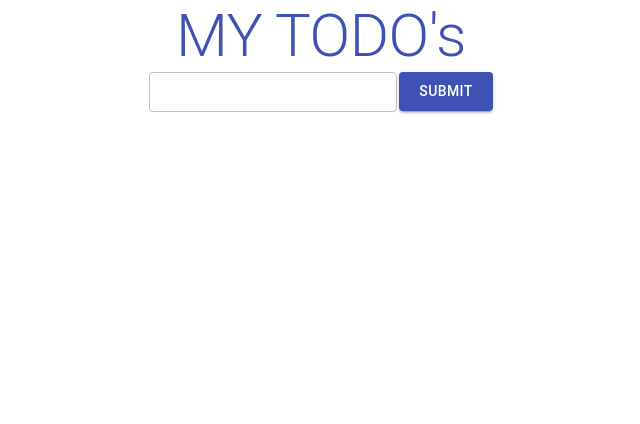
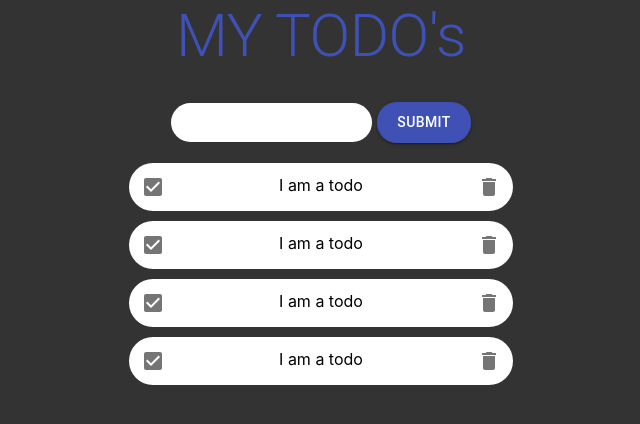
Before and after one commit to Nodarra/todo-mern, a React (Create React App) app: page / in a window 1280 px wide. Shown: the top 424 px of the page, without its empty margins (319-959 px from the left). Built offline with nearby package versions, Linux system fonts and the light colour scheme.

Commit message:
Added todo and todolist components

```diff
--- a/src/App.js
+++ b/src/App.js
@@ -1,7 +1,8 @@
+import { useState } from 'react';
 import './Styles/App.css';
 import Typography from '@material-ui/core/Typography';
 import Form from './components/Form';
-import { useState } from 'react';
+import TodoList from './components/TodoList';
 
 function App() {
   const [inputText, setInputText] = useState("");
@@ -16,6 +17,7 @@ function App() {
         inputText={inputText}
         setInputText={setInputText}
       />
+      <TodoList />
     </div>
   );
 }
--- a/src/Styles/App.css
+++ b/src/Styles/App.css
@@ -4,4 +4,7 @@
 
 .app {
   text-align: center;
+  background-color: #333;
+  width: 100vw;
+  height: 100vh;
 }
--- /dev/null
+++ b/src/Styles/Todo.css
@@ -0,0 +1,21 @@
+.todo {
+  background-color: #fff;
+  width: 30vw;
+  margin: auto;
+  margin-bottom: 10px;
+  border-radius: 30px;
+  display: flex;
+  justify-content: space-between;
+}
+
+.todo p {
+  padding: 12px
+}
+
+.checkbox:hover{
+  color: green;
+}
+
+.delete:hover {
+  color: red;
+}
--- /dev/null
+++ b/src/Styles/TodoList.css
@@ -0,0 +1,3 @@
+.todo-list {
+  padding: 20px;
+}
--- a/src/Styles/form.css
+++ b/src/Styles/form.css
@@ -1,7 +1,17 @@
 .form {
   justify-content: center !important;
+  margin-top: 30px;
 }
 
-.button {
-  padding: 20px !important;
+form .submit {
+  padding: 8px 20px;
+  margin-left: 5px;
+  border-radius: 20px;
 }
+
+form input {
+  padding: 12px;
+  outline: none;
+  border: 0px;
+  border-radius: 20px;
+}
--- a/src/components/Form.js
+++ b/src/components/Form.js
@@ -4,17 +4,9 @@ import {
 } from '@material-ui/core';
 import { makeStyles } from '@material-ui/core/styles'
 import React from 'react'
+import '../Styles/Form.css'
 
 function Form({todos, setTodos, inputText, setInputText}) {
-  const useStyle = makeStyles({
-    button: {
-      padding: "7px 20px",
-      marginLeft: "2px"
-    }
-  })
-
-  const classes = useStyle();
-
   const inputHandler = (e) => {
     console.log(e.target.value);
     setInputText(e.target.value);
@@ -32,9 +24,9 @@ function Form({todos, setTodos, inputText, setInputText}) {
   return (
     <div className="form">
       <form>
-        <TextField variant="outlined" size="small" onChange={inputHandler} value={inputText}/>
+        <input onChange={inputHandler} value={inputText}/>
         <Button
-          className={classes.button}
+          className="submit"
           variant="contained"
           color="primary"
           type="submit"
--- /dev/null
+++ b/src/components/Todo.js
@@ -0,0 +1,21 @@
+import React from 'react'
+import '../Styles/Todo.css'
+import CheckBoxIcon from '@material-ui/icons/CheckBox';
+import DeleteIcon from '@material-ui/icons/Delete';
+import IconButton from '@material-ui/core/IconButton';
+
+function Todo() {
+  return (
+    <div className="todo">
+      <IconButton className="checkbox">
+        <CheckBoxIcon/>
+      </IconButton>
+      <p>I am a todo</p>
+      <IconButton className="delete">
+        <DeleteIcon />
+      </IconButton>
+    </div>
+  )
+}
+
+export default Todo
--- /dev/null
+++ b/src/components/TodoList.js
@@ -0,0 +1,17 @@
+import React from 'react'
+import '../Styles/TodoList.css'
+
+import Todo from './Todo'
+
+function TodoList() {
+  return (
+    <div className="todo-list">
+      <Todo />
+      <Todo />
+      <Todo />
+      <Todo />
+    </div>
+  )
+}
+
+export default TodoList
```
